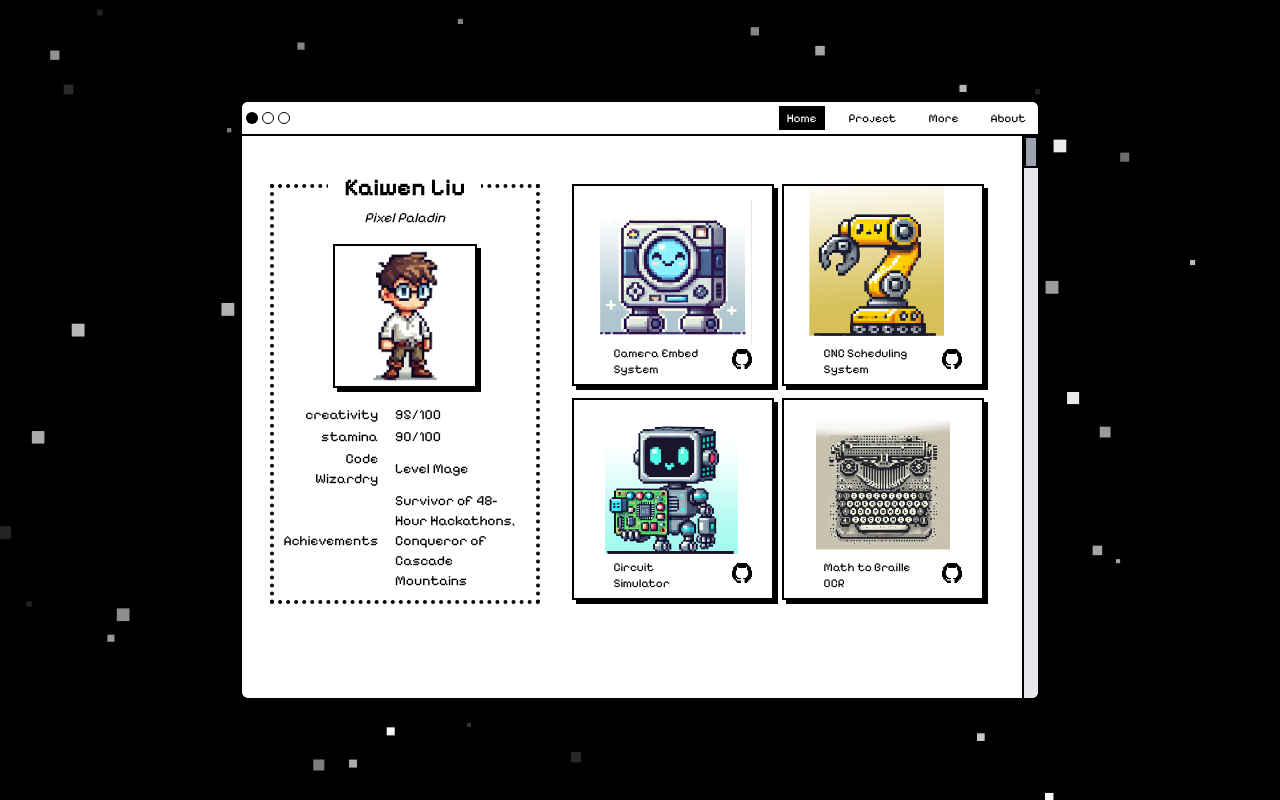
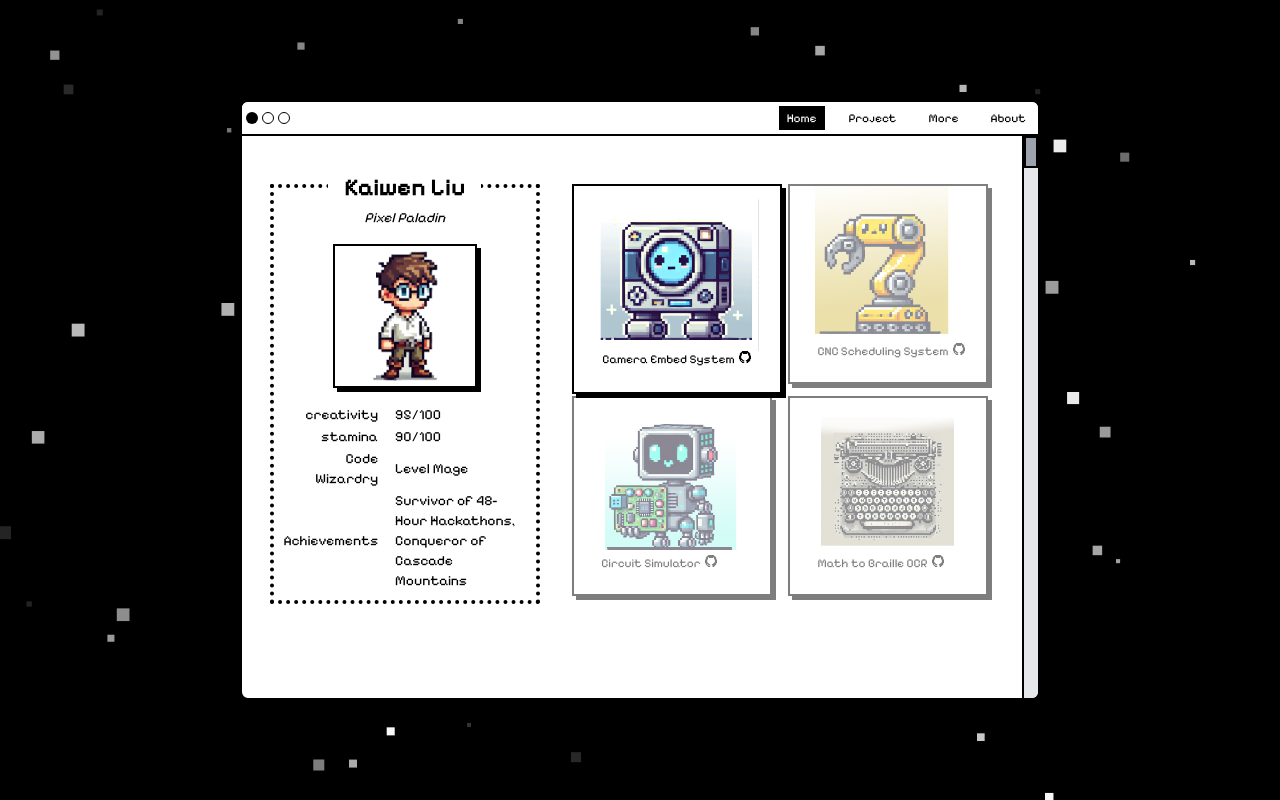
Before and after one commit to Kaiwen0418/pixel_style_personal_website, a React (Create React App) app: page / in a window 1280 px wide. Built offline with nearby package versions, Linux system fonts and the light colour scheme.

Commit message:
[FIX] Margin Adjust

```diff
--- a/src/components/RetroWindowWrapper.js
+++ b/src/components/RetroWindowWrapper.js
@@ -15,7 +15,9 @@ const RetroWindowWrapper = ({ children, activeTab }) => {
 
   return (
     <div className={`pr-3 pl-3 flex items-center justify-center h-screen`}>
-      <div className="font-mono text-black bg-white border-2 border-black shadow-[4px_4px_0_0_rgba(0,0,0,1)] rounded-lg w-[800px] h-[600px] overflow-hidden relative">
+      <div className={`font-mono text-black bg-white border-2 border-black shadow-[4px_4px_0_0_rgba(0,0,0,1)] rounded-lg w-[800px] overflow-hidden relative
+        ${isMobileDevice ? ' h-[700px]' : ' h-[600px]' }
+        `}>
         {/* Window chrome */}
         <div className="bg-white border-b-2 border-black p-1 flex justify-between items-center">
           <div className="flex space-x-1">
--- a/src/components/home_page/ProjectGrid.js
+++ b/src/components/home_page/ProjectGrid.js
@@ -1,37 +1,47 @@
-import React, { useState } from 'react';
+import React, { useState, useEffect } from 'react';
 import { Link } from "react-router-dom";
 import { useDevice } from '../../utils/DeviceContext'; // Ensure the context hook is correctly imported
 import HoverPlayImage from "../HoverPlayImage";
 
-const ProjectCard = ({ id, proj, isHovered, handleMouseEnter, handleMouseLeave }) => {
+const ProjectCard = ({ id, proj, curHovered, handleMouseEnter, handleMouseLeave }) => {
     const isMobileDevice = useDevice(); // Using the context to determine if it's a mobile device
+
+    const isHovered = (curHovered === id)
+    const otherHovered = (curHovered !== id && curHovered !== null)
 
     return (
         <Link to={`/project/${id}`}>
+            <div className='relative h-[200px] w-[200px]'>
             <div
                 onMouseEnter={() => handleMouseEnter(id)}
                 onMouseLeave={handleMouseLeave}
-                className={`aspect-square overflow-hidden grayscale-1/4
-                    ${isMobileDevice ? 'p-2' : 'border-2 border-black shadow-[4px_4px_0_0_rgba(0,0,0,1)] mr-2'}
-                    ${isHovered ? '' : 'opacity-50'} transition-opacity duration-300
+                className={`overflow-hidden grayscale-1/4 transition-opacity duration-300 bg-white
+                    ${isMobileDevice ? '' : 'border-2 border-black shadow-[4px_4px_0_0_rgba(0,0,0,1)]'}
+                    ${otherHovered ? 'opacity-50' : ''}
+                    ${isHovered ? 'h-[210px] w-[210px] z-10' : 'h-[200px] w-[200px]'}
                     `}
+                    style={{
+                        position: 'absolute'
+                    }}
             >
-            <HoverPlayImage
-                isHovered={isHovered}
-                staticSrc={proj.images.static} // Path to your static image
-                gifSrc={proj.images.gif} // Path to your GIF
-                alt={proj.name}
+                <img
+                    className="w-4/5 h-4/5 object-cover m-auto"
+                    src={isHovered ? proj.images.gif : proj.images.static} // Path to your static image
+                    gifSrc={proj.images.gif} // Path to your GIF
+                    alt={proj.name}
                 />
-                <div className="flex items-center w-4/5 m-auto pl-5">  {/* Added pl-5 for padding left 20px */}
-                    <p className="text-xs mr-5 mt--1">  {/* Added mr-5 for margin right 20px */}
+                <div className="flex items-center w-4/5 m-auto pl-2">  {/* Added pl-5 for padding left 20px */}
+                    <p className="text-xs mr-1 mt--1">  {/* Added mr-5 for margin right 20px */}
                         {proj.name}
                     </p>
+                    {!isMobileDevice &&
                     <img
                         src="/images/github-icon.png"
                         alt="github"
-                        className="w-5 h-5 mb-1"
-                    />
+                        className="w-3 h-3 mb-1 float-right"
+                    />}
                 </div>
+            </div>
             </div>
         </Link>
     );
@@ -39,8 +49,10 @@ const ProjectCard = ({ id, proj, isHovered, handleMouseEnter, handleMouseLeave }
 
 const RrojectsGrid = ({ projIds, projData }) => {
     const isMobileDevice = useDevice(); // Using the context to determine if it's a mobile device
+    const initialHoveredId = projIds[0]; // Setting the initial hovered ID to the first project's ID
 
-    const [hoveredId, setHoveredId] = useState(null);
+    // State for tracking which project ID is currently hovered
+    const [hoveredId, setHoveredId] = useState(initialHoveredId);
 
     const handleMouseEnter = (id) => {
         setHoveredId(id);
@@ -50,27 +62,23 @@ const RrojectsGrid = ({ projIds, projData }) => {
         setHoveredId(null);
     };
 
+    // This effect runs once on component mount and sets the hoveredId based on some conditions or external data
+    useEffect(() => {
+        // For example, set the hoveredId to '1' if it exists in the projIds array
+        if (projIds.includes('1')) {
+            setHoveredId('1');
+        }
+    }, []); // Empty dependency array ensures this runs only on mount
+
     return (
         <div className="w-9/10">
-            <div className={`grid ${isMobileDevice ? 'grid-cols-2' : 'grid-cols-2'} mb-3`}>
-                {projIds.slice(0, 2).map((id) => (
+            <div className={`grid grid-cols-2 gap-3`}>
+                {projIds.map((id) => (
                     <ProjectCard
                         key={id}
                         id={id}
                         proj={projData[id]}
-                        isHovered={hoveredId === null || hoveredId === id}
-                        handleMouseEnter={handleMouseEnter}
-                        handleMouseLeave={handleMouseLeave}
-                    />
-                ))}
-            </div>
-            <div className={`grid ${isMobileDevice ? 'grid-cols-2' : 'grid-cols-2'}`}>
-                {projIds.slice(2, 4).map((id) => (
-                    <ProjectCard
-                        key={id}
-                        id={id}
-                        proj={projData[id]}
-                        isHovered={hoveredId === null || hoveredId === id}
+                        curHovered={hoveredId}
                         handleMouseEnter={handleMouseEnter}
                         handleMouseLeave={handleMouseLeave}
                     />
```
